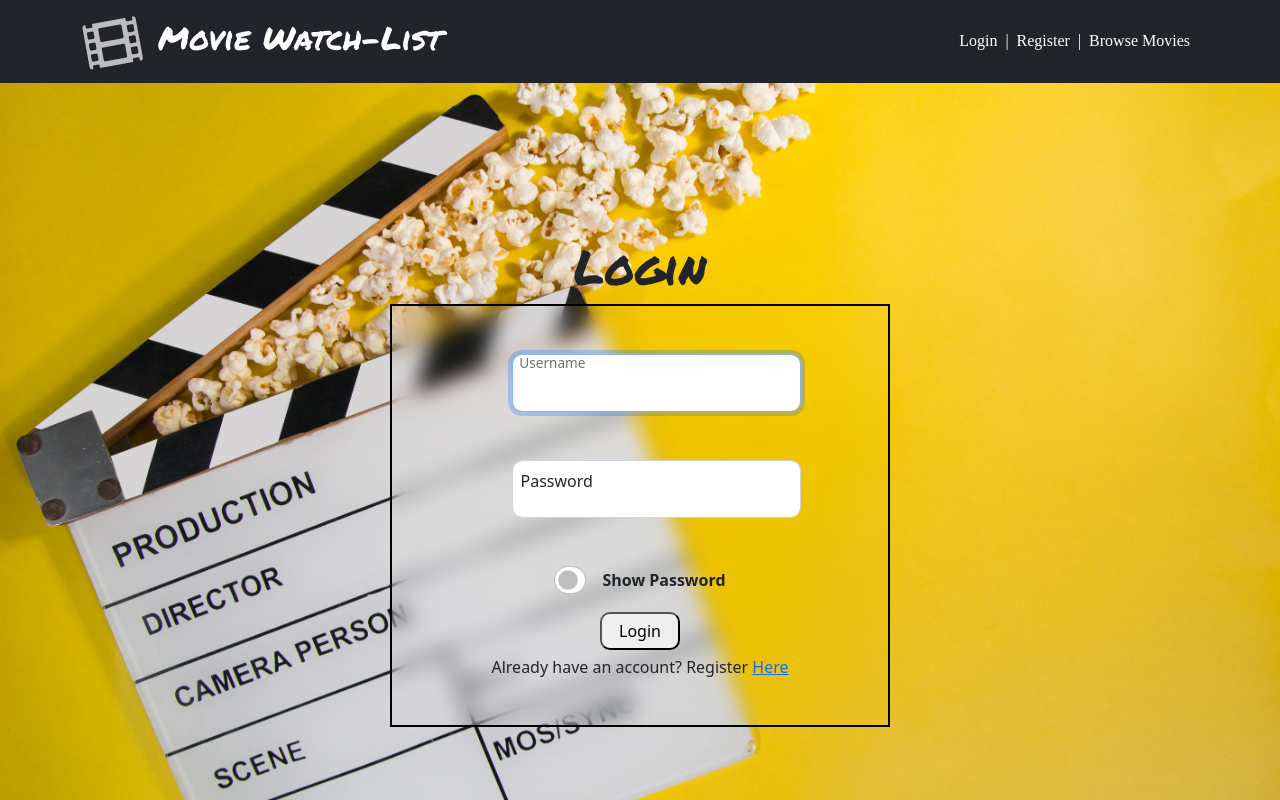
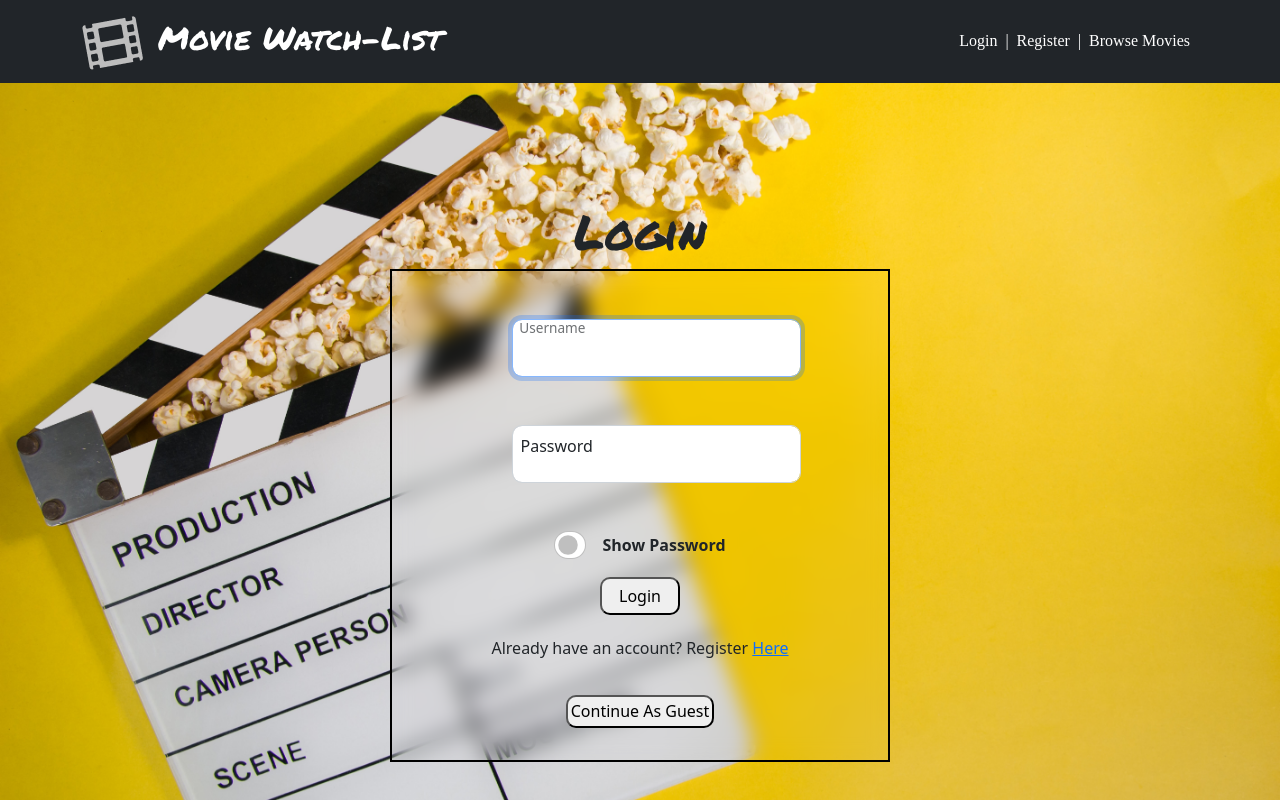
Before and after one commit to Kevin-c-miller/movie-watchlist, a React (Create React App) app in the folder client/: page /login in a window 1280 px wide. Shown: the top 800 px of the page. Built offline with nearby package versions, Linux system fonts and the light colour scheme; a web font is replaced by a local one.

Commit message:
added a hidden gues login on login form that a user can see on click of a button and login to checkout without creating an account

```diff
--- a/client/src/components/Loginform/LoginForm.css
+++ b/client/src/components/Loginform/LoginForm.css
@@ -50,7 +50,22 @@
 }
 
 .register-link {
-  margin: 0.5rem;
+  margin: 1.5rem;
+}
+
+.guestLoginBtn {
+  padding: 2.5px;
+  border-radius: 10px;
+  margin-top: 5px;
+}
+
+.guest-div {
+  padding: 5px;
+  margin: 5px;
+}
+
+.guest-div > ul {
+  list-style: none;
 }
 
 @media screen and (max-width: 600px) {
--- a/client/src/components/Loginform/LoginForm.jsx
+++ b/client/src/components/Loginform/LoginForm.jsx
@@ -1,8 +1,10 @@
+import { useState } from 'react';
 import { Link } from 'react-router-dom';
 import { Form, FloatingLabel } from 'react-bootstrap';
 import './LoginForm.css';
 
 export default function LoginForm(props) {
+  const [showGuest, setShowGuest] = useState(false);
   const {
     handleLoginSubmit,
     setUsername,
@@ -12,6 +14,11 @@ export default function LoginForm(props) {
     toggleShowPassword,
     hidePassword,
   } = props;
+
+  //  show guest login
+  const showGuestLogin = () => {
+    setShowGuest((prevShowGuest) => !prevShowGuest);
+  };
 
   return (
     <div className="form">
@@ -59,6 +66,22 @@ export default function LoginForm(props) {
             Already have an account? Register <Link to="/register">Here</Link>
           </h6>
         </div>
+
+        <button className="guestLoginBtn" onClick={showGuestLogin}>
+          Continue As Guest
+        </button>
+        {showGuest && (
+          <div className="guest-div">
+            <ul>
+              <li>
+                <strong>Username:</strong> GuestUser
+              </li>
+              <li>
+                <strong>Password:</strong> 123456
+              </li>
+            </ul>
+          </div>
+        )}
       </Form>
     </div>
   );
--- a/client/src/screens/Home/Home.jsx
+++ b/client/src/screens/Home/Home.jsx
@@ -44,7 +44,7 @@ export default function Home() {
             <div className="guest">
               <h6 className="guest-link">
                 Not ready for an account? Check out the site as a{' '}
-                <Link to="/movies">Guest</Link>
+                <Link to="/login">Guest</Link>
               </h6>
             </div>
           </div>
```
